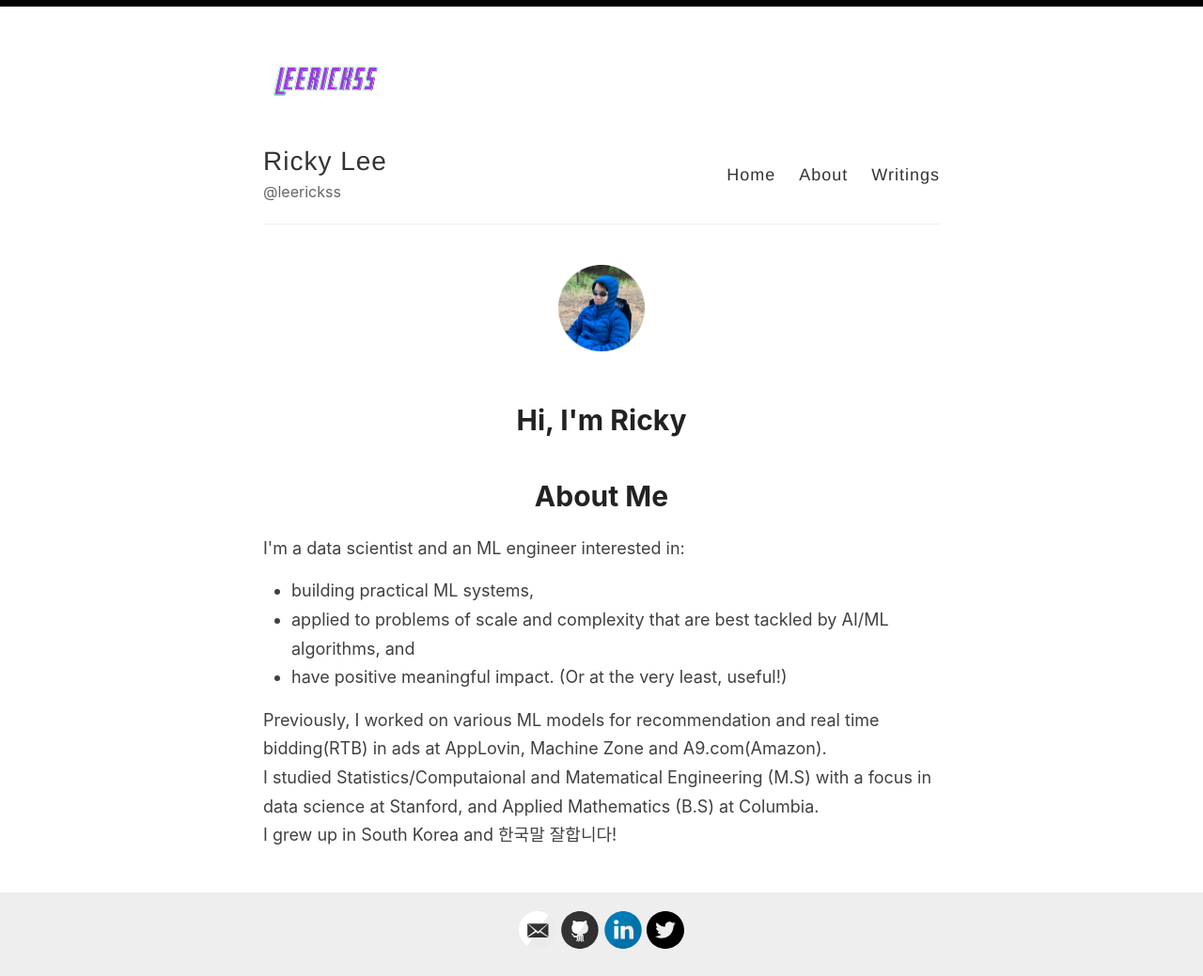
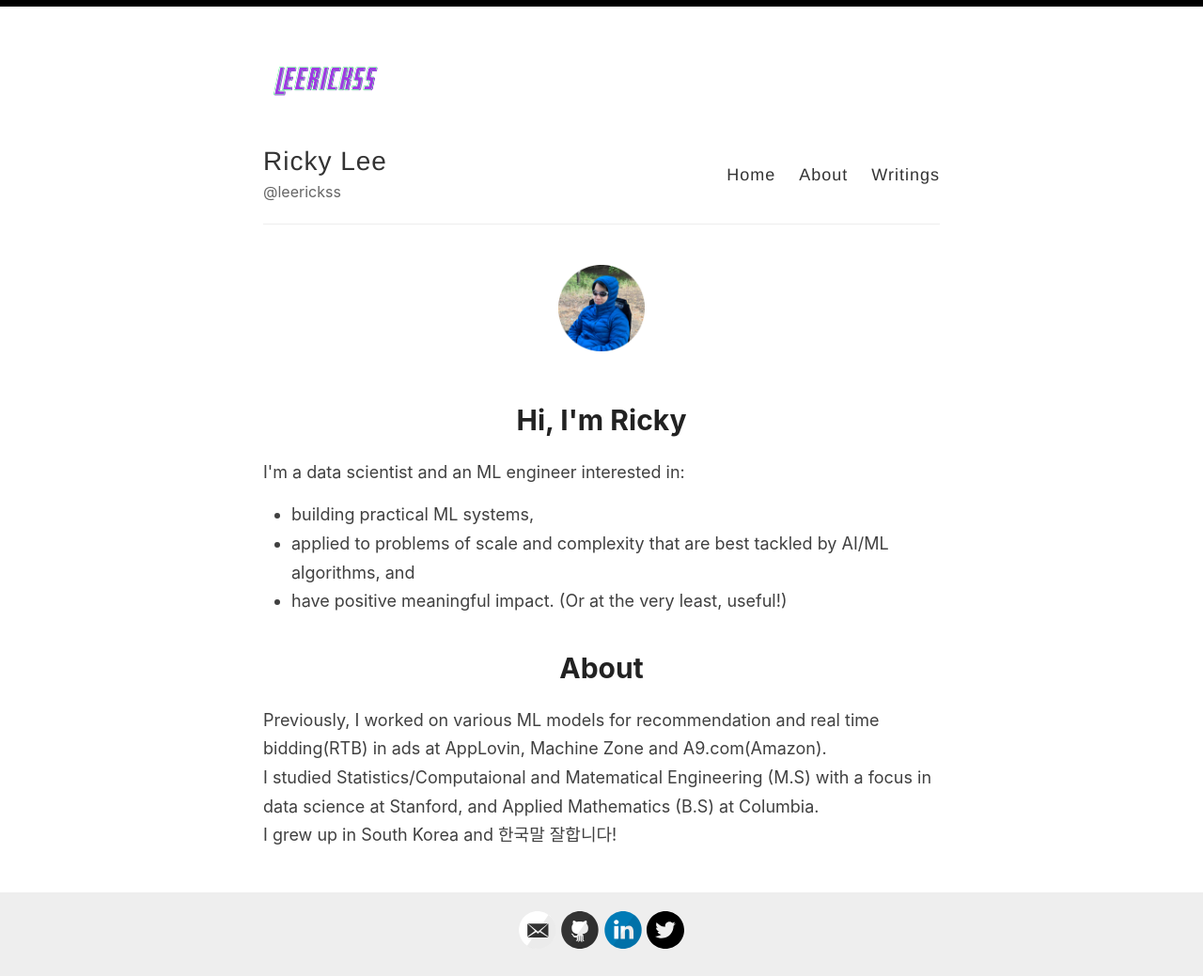
Before and after one commit to leerickss/leerickss.com, a Jekyll site: the page built from index.html, in a window 1280 px wide. Shown: the whole page at 94% size. Built offline with Jekyll 4.4.1, drawn with Linux system fonts in a browser that asks for light colours; the list of posts is cut into pages by our own code.

Commit message:
move heading in landing to index

```diff
--- a/_layouts/landing.html
+++ b/_layouts/landing.html
@@ -46,9 +46,9 @@
       <div class="wrapper-main">
         <div id="main" role="main" class="container">
             <div class="center" style="text-align: center">
-            <!-- <img class ="circular" width=128 style="display:block" align="middle" src={{site.avatar}} /></a> -->
-            <img class="circular" width="128" style="display: block; margin: 0 auto;" src="{{ site.avatar }}" />
-            <h1 class="title">Hi, I'm Ricky</h1>
+              <!-- <img class ="circular" width=128 style="display:block" align="middle" src={{site.avatar}} /></a> -->
+              <img class="circular" width="128" style="display: block; margin: 0 auto;" src="{{ site.avatar }}" />
+              <!-- <h1 class="title">Hi, I'm Ricky</h1> -->
             </div>
             {{ content }}
         </div>
--- a/index.html
+++ b/index.html
@@ -3,16 +3,20 @@
 title: Ricky's Personal Website
 ---
 
-<h1>About Me</h1>
-
+<h1 class="title">Hi, I'm Ricky</h1>
 <blockquote>
     I'm a data scientist and an ML engineer interested in:
     <ul>
         <li>building practical ML systems, </li>
-      <li>applied to problems of scale and complexity that are best tackled by AI/ML
+        <li>applied to problems of scale and complexity that are best tackled by
+            AI/ML
             algorithms, and</li>
-      <li>have positive meaningful impact. (Or at the very least, useful!)</li>
+        <li>have positive meaningful impact. (Or at the very least,
+            useful!)</li>
     </ul>
+</blockquote>
+
+<h1>About</h1>
 Previously, I worked on various ML models for recommendation and real time
 bidding(RTB) in ads at AppLovin, Machine Zone and A9.com(Amazon).
 <br>
@@ -21,7 +25,6 @@
 Columbia.
 <br>
 I grew up in South Korea and 한국말 잘합니다!
-</blockquote>
 
 <!-- <p>
     In my spare time I usually read (currently going through the lists by Naval and Patrick Collison), play tennis and learn music primarily through playing guitar.
```
Lines whose indentation alone changed are shown as unchanged.
